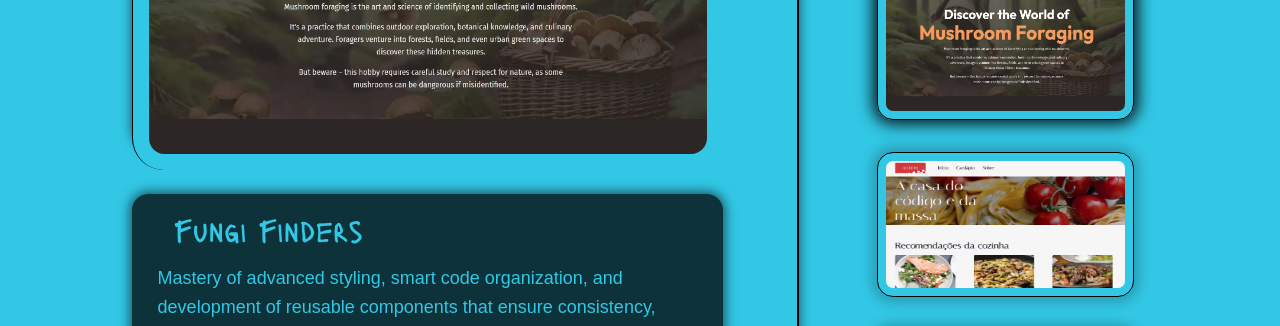
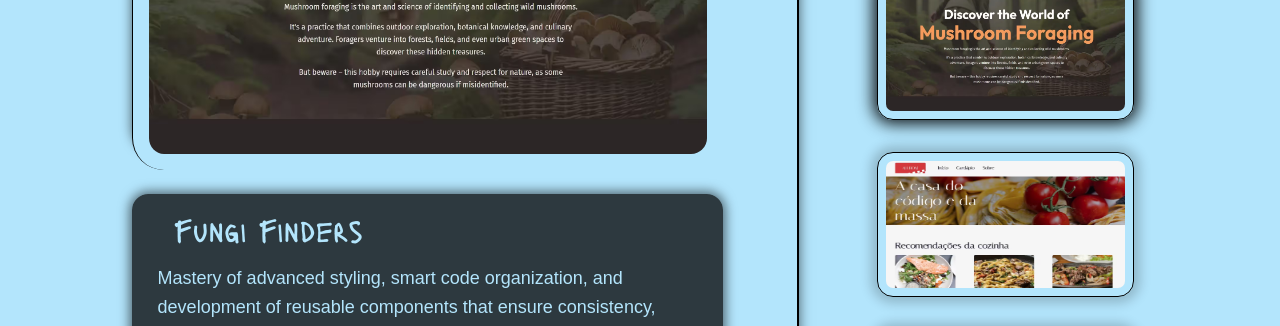
Before and after one commit to renanfochetto/renanfochetto_dev, a plain HTML site: page index.html in a window 1280 px wide. Shown: the part 4138-4464 px from the top of the page. Drawn offline with Linux system fonts and the light colour scheme; a web font is replaced by a local one.

Commit message:
ajustes nas cores e animação de entrada

```diff
--- a/script.js
+++ b/script.js
@@ -12,10 +12,10 @@ const initPortfolio = () => {
 
   // Cores das Seções
   const sectionColors = {
-    tools: "#ffb347",
-    process: "#e7549d",
-    projects: "#32c7e5",
-    footer: "#32c7e5",
+    tools: "#ffe0b2",
+    process: "#f8bbd0",
+    projects: "#b3e5fc",
+    footer: "#b3e5fc",
   };
 
   // Funções para Manipulação de Cores e Scroll
@@ -23,7 +23,7 @@ const initPortfolio = () => {
     Math.min(1, Math.max(0, (scrollY - top) / height));
 
   // Função para Obter a Cor da Seção
-  const getColor = (id) => sectionColors[id] || "#f4d03f";
+  const getColor = (id) => sectionColors[id] || "#fff9c4";
 
   // Função para Interpolar Cores
   const interpolateColor = (c1, c2, factor) =>
--- a/styles.css
+++ b/styles.css
@@ -120,7 +120,7 @@
     :root {
 
         /*Colors*/
-        --section-color: hsl(48, 87%, 50%);
+        --section-color: #fff9c4;
         --section-color-dark: hsl(0,0%, 0%);
         --section-color-light: hsl(0, 0%, 100%);
 
@@ -1242,9 +1242,9 @@
 
     /*Intro Animation*/
     .intro {
-        opacity: 0;
-        transform: translateX(-50px);
-        animation: slideInLeft 1.2s ease-out 1.2s forwards;
+        opacity: 1;
+        transform: translateX(-5000px);
+        animation: slideInLeft 1s ease-out 1s forwards;
     }
 
     @keyframes slideInLeft {
```
